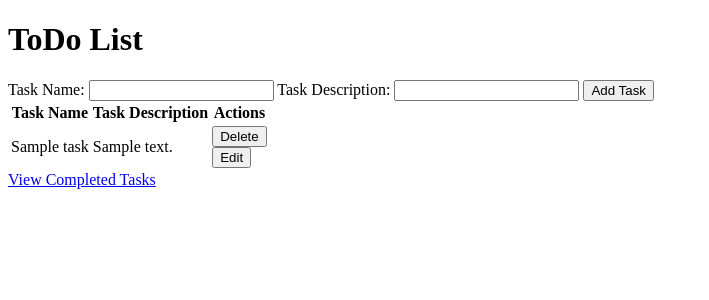
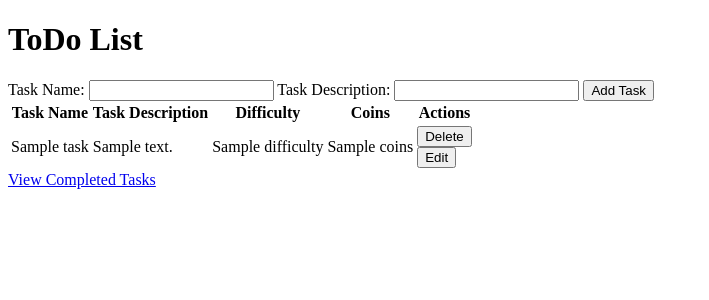
Before and after one commit to Pavel4en/GUGO, a Flask app: page / in a window 1280 px wide. Shown: the top 300 px of the page, without its empty margins (0-709 px from the left). Run offline with Flask 3, Linux system fonts and the light colour scheme; a database or web service that is not in the repository returns one stand-in record (values such as "Sample title").

Commit message:
second commit

```diff
--- a/templates/index.html
+++ b/templates/index.html
@@ -20,12 +20,16 @@
       <tr>
         <th>Task Name</th>
         <th>Task Description</th>
+        <th>Difficulty</th>
+        <th>Coins</th>
         <th>Actions</th>
       </tr>
       {% for task in tasks %}
       <tr>
         <td>{{ task.name }}</td>
         <td>{{ task.description }}</td>
+        <td>{{ task.difficulty }}</td>
+        <td>{{ task.coins}}</td>
         <td>
           <form method="POST" action="{{ url_for('delete_task', task_id=task._id) }}">
             <button type="submit">Delete</button>
```
